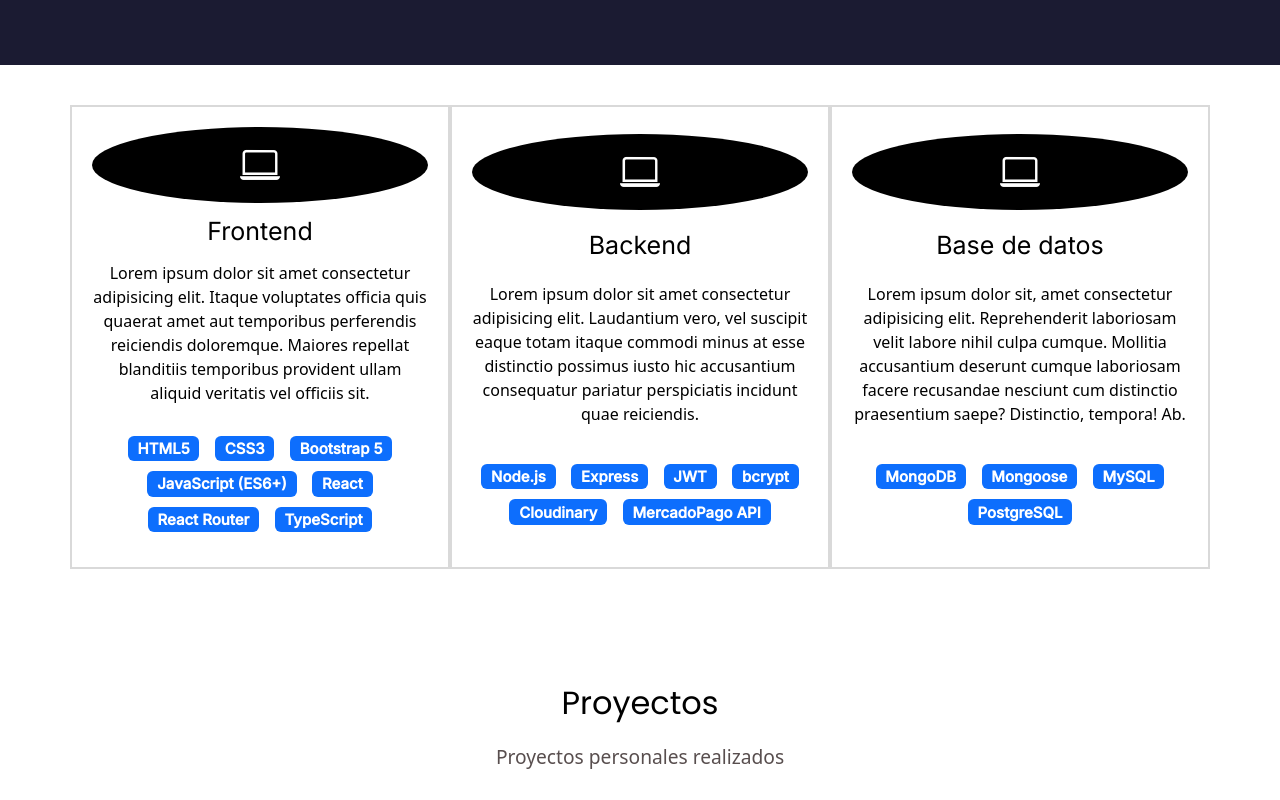
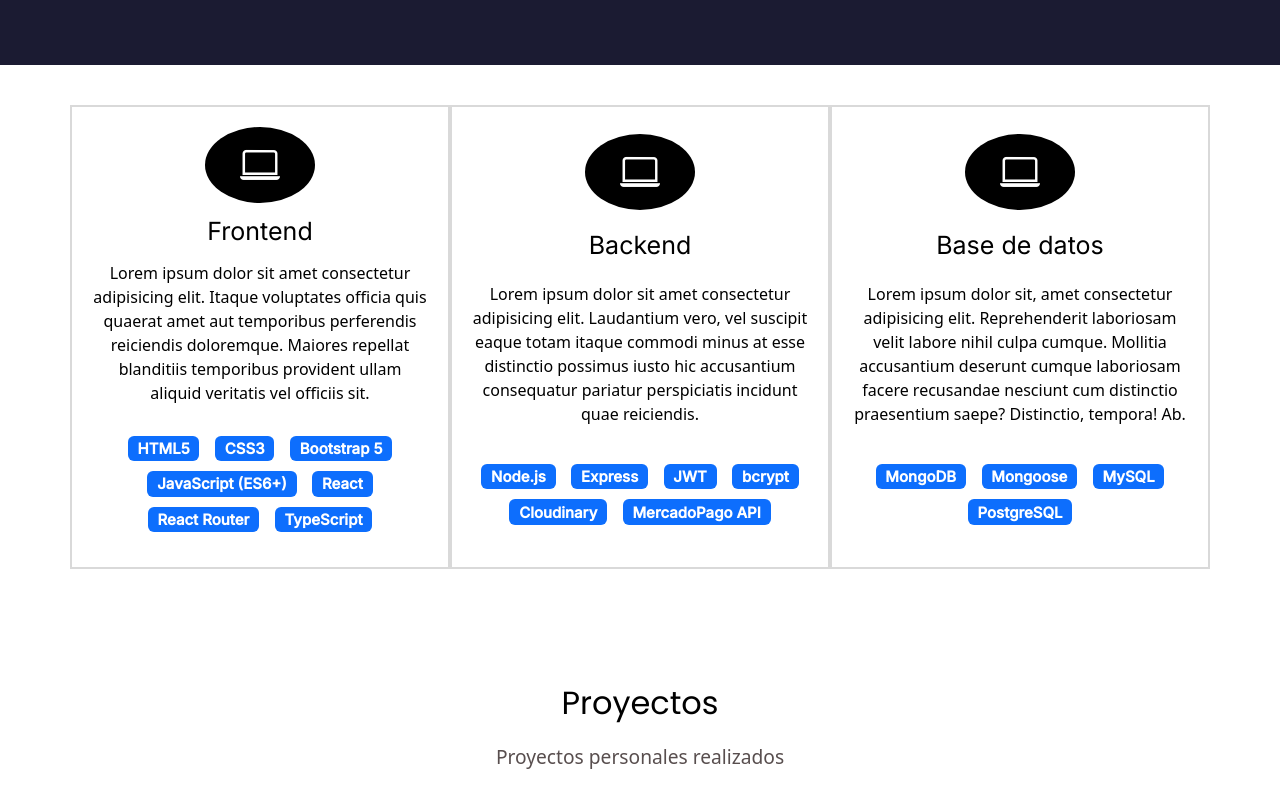
Before and after one commit to FacundoDiBerto/Portfolio-FacundoDiBerto, a plain HTML site: page index.html in a window 1280 px wide. Shown: the part 1340-2140 px from the top of the page. Drawn offline with nearby package versions, Linux system fonts and the light colour scheme.

Commit message:
arreglo icon

```diff
--- a/css/styles.css
+++ b/css/styles.css
@@ -117,7 +117,10 @@ h1 {
   background-color: rgb(0, 0, 0);
   padding: 8px 19px;
   border-radius: 50%;
+  width: 110px;
+  margin: 0 auto;
 }
+
 .experiencia-titulo {
   font-size: 25px;
   font-family: "Inter", sans-serif;
```
Also changed, not shown: index.html (+4 -2 lines).
